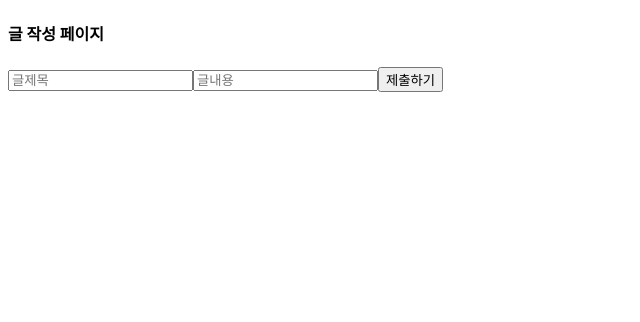
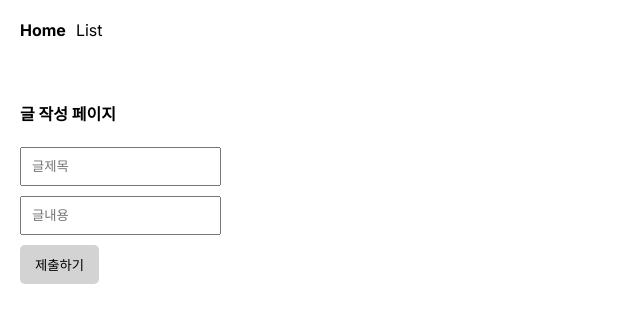
Before and after one commit to energy1-914/forum, a Next.js app: page /write in a window 1280 px wide. Shown: the top 322 px of the page, without its empty margins (0-640 px from the left). Built offline with nearby package versions, Linux system fonts and the light colour scheme.

Commit message:
feat: add a navbar

```diff
--- a/app/globals.css
+++ b/app/globals.css
@@ -1,3 +1,6 @@
+body {
+  margin: 0px;
+}
 .list-bg {
   background: rgb(249, 250, 255);
   padding: 10px;
@@ -18,3 +21,30 @@
   color: grey;
   margin : 5px 0px;
 }
+.p-20 {
+  padding: 20px;
+}
+input {
+  box-sizing: border-box;
+  padding: 10px;
+  display: block;
+  margin-bottom: 10px;
+}
+button {
+  padding: 10px 15px;
+  background: lightgray;
+  border: none;
+  border-radius: 5px;
+}
+.navbar {
+  background: white;
+  padding: 20px;
+}
+.navbar a {
+  margin-right: 10px;
+  text-decoration: none;
+  color: black;
+}
+.logo {
+  font-weight: bold;
+}
--- a/app/layout.js
+++ b/app/layout.js
@@ -1,5 +1,6 @@
 import './globals.css'
 import { Inter } from 'next/font/google'
+import Link from 'next/link'
 
 const inter = Inter({ subsets: ['latin'] })
 
@@ -11,7 +12,13 @@
 export default function RootLayout({ children }) {
   return (
     <html lang="en">
-      <body className={inter.className}>{children}</body>
+      <body className={inter.className}>
+        <div className='navbar'>
+          <Link href='/' className='logo'>Home</Link>
+          <Link href='/list'>List</Link>
+        </div>
+        {children}
+        </body>
     </html>
   )
 }
```
